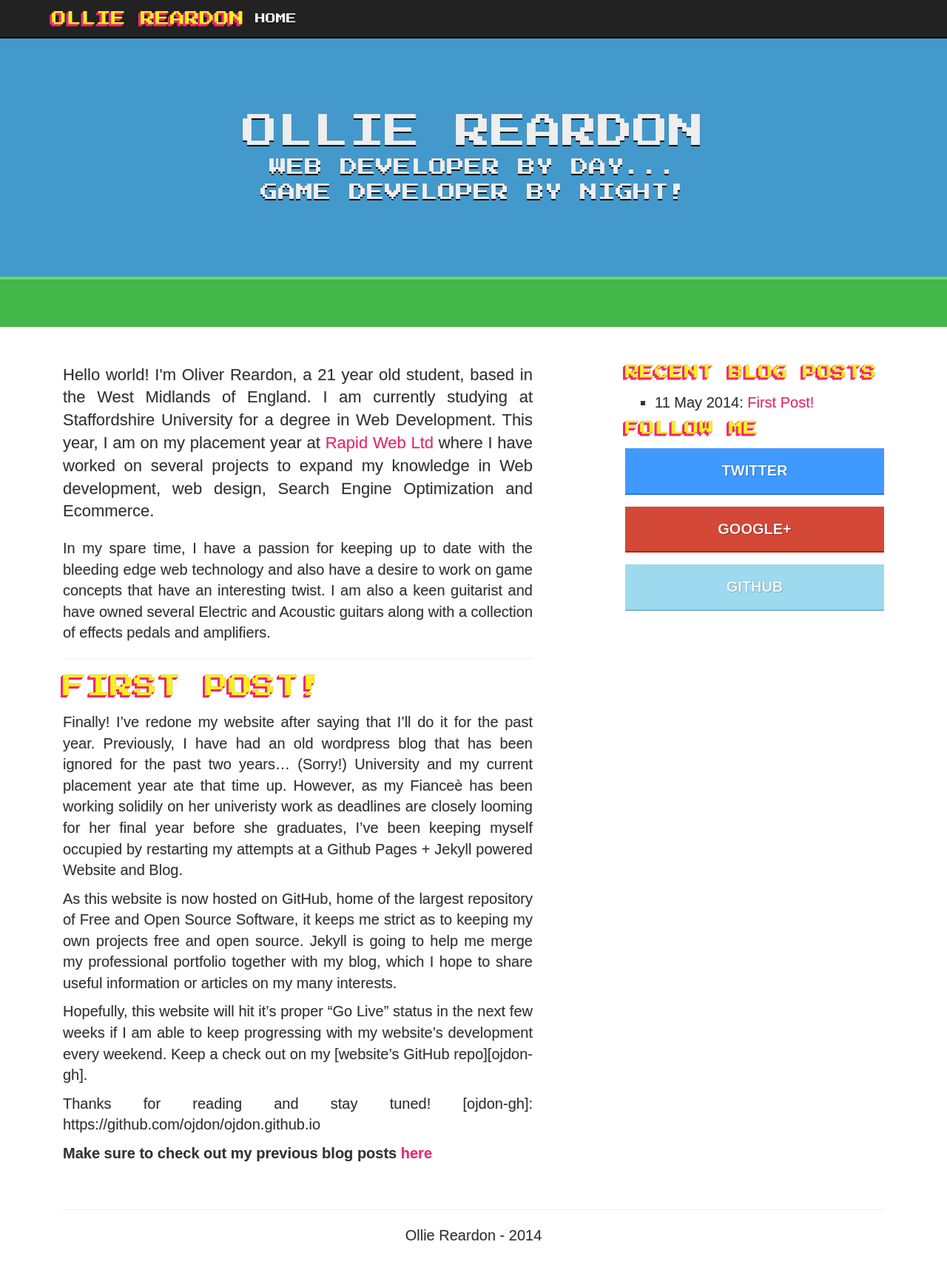
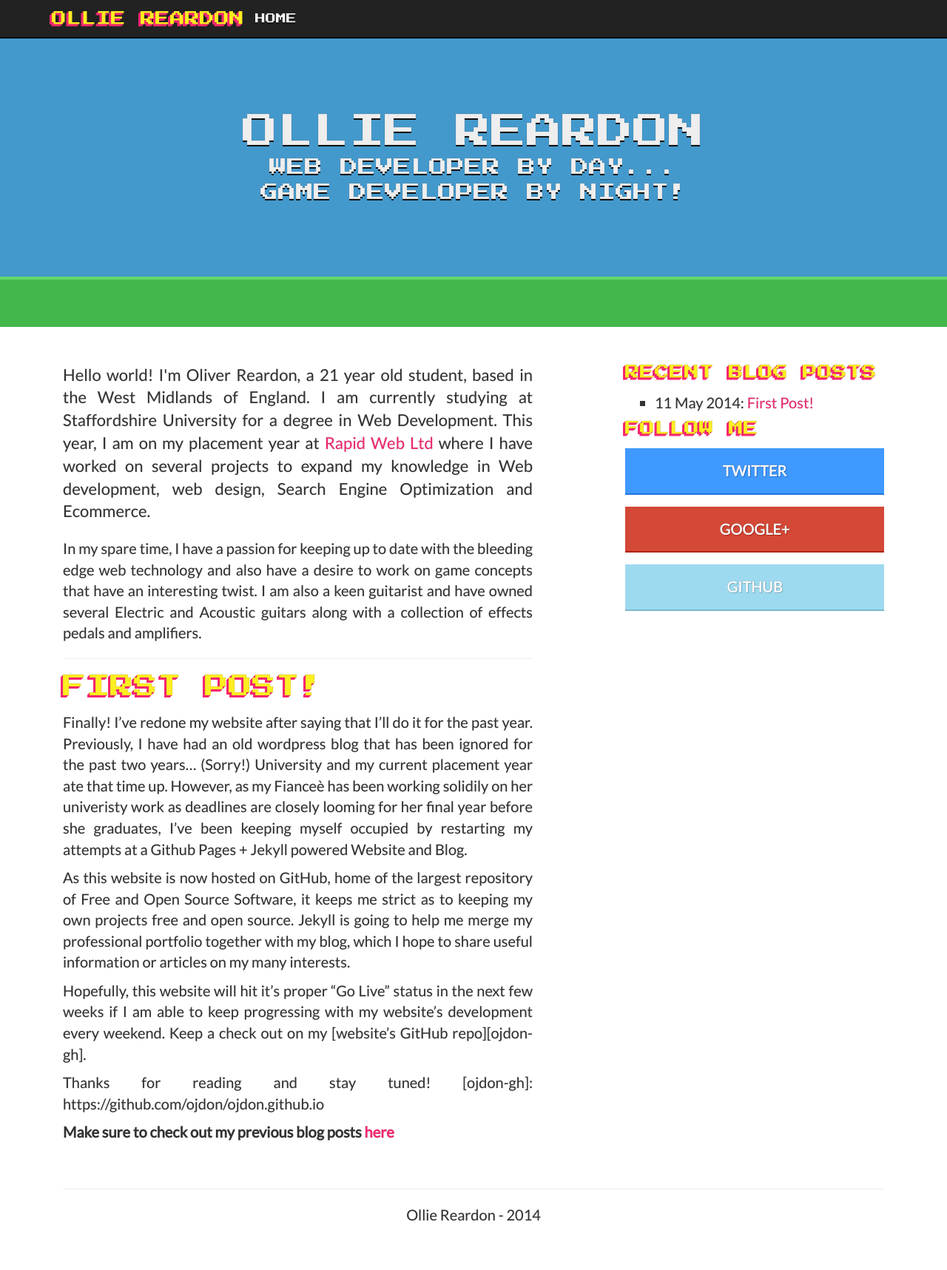
Before and after one commit to ojdon/ojdon.github.io, a Jekyll site: the page built from index.html, in a window 1280 px wide. Shown: the whole page at 74% size. Built offline with Jekyll 4.4.1, drawn with Linux system fonts in a browser that asks for light colours; nearby versions of some CDN libraries; Markdown is read by kramdown in place of the engine named in the settings; after the commit the page ends 1688 px from its top, so only the background shows below that.

Commit message:
Whoops forgot to modify stylesheet...
For font change

```diff
--- a/css/style.css
+++ b/css/style.css
@@ -40,7 +40,7 @@ a:hover {
 	text-decoration: none;
 }
 html { font-size: 62.5%; }
-body { font-size: 20px; font-size: 2.0rem; font-family: 'Source Sans Pro', sans-serif; font-weight: 200;-webkit-text-stroke: 1px rgba(0, 0, 0, 0.1);}
+body { font-size: 20px; font-size: 2.0rem; font-family: 'Lato', sans-serif; font-weight: 200;-webkit-text-stroke: 1px rgba(0, 0, 0, 0.1);}
 footer {text-align: center; padding: 32px;}
 h1, h2, h3, h4, h5, h6 {margin: 0; margin-bottom: 16px;text-align: left; font-family: 'Press Start 2P', sans-serif;
 color: #FE2;
```
